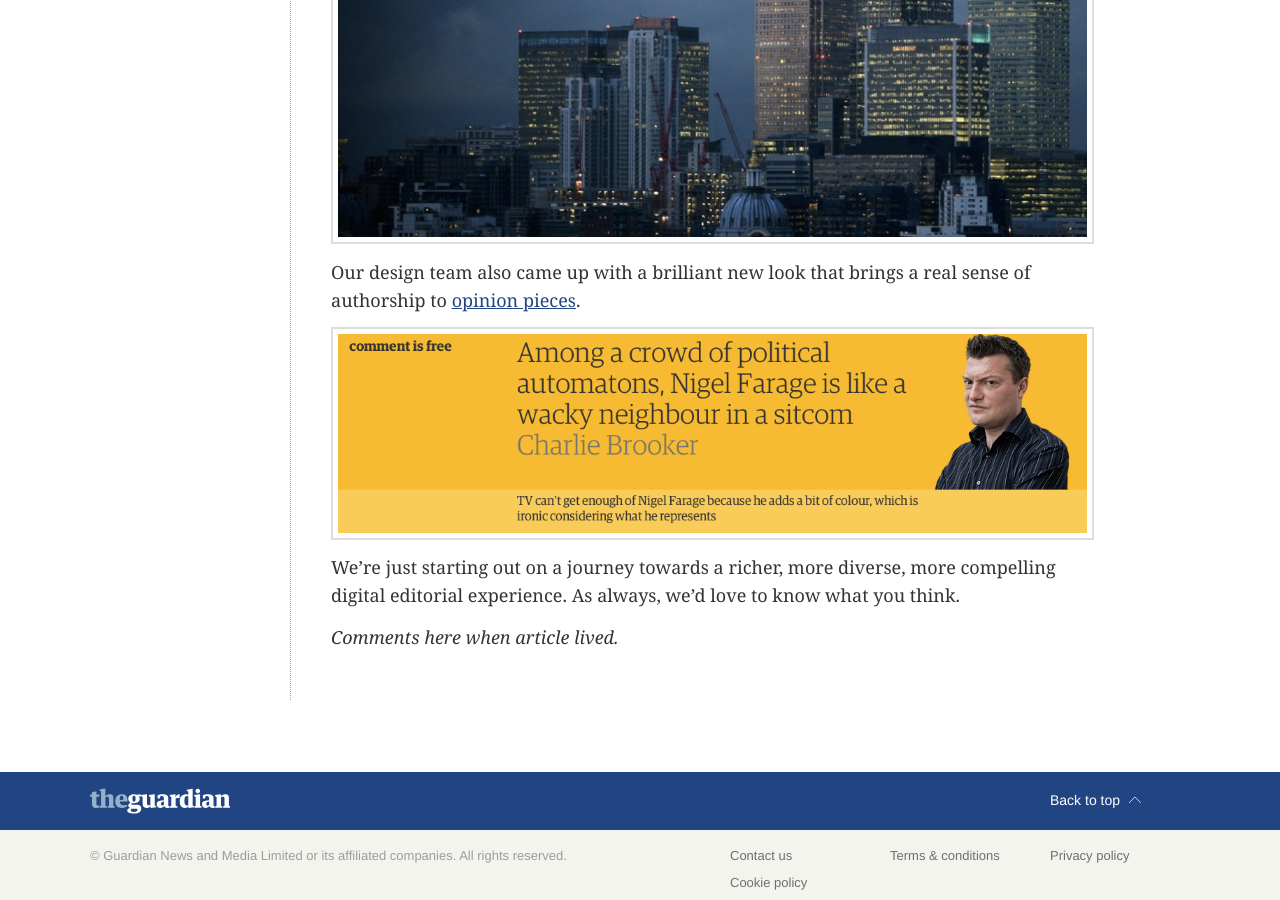
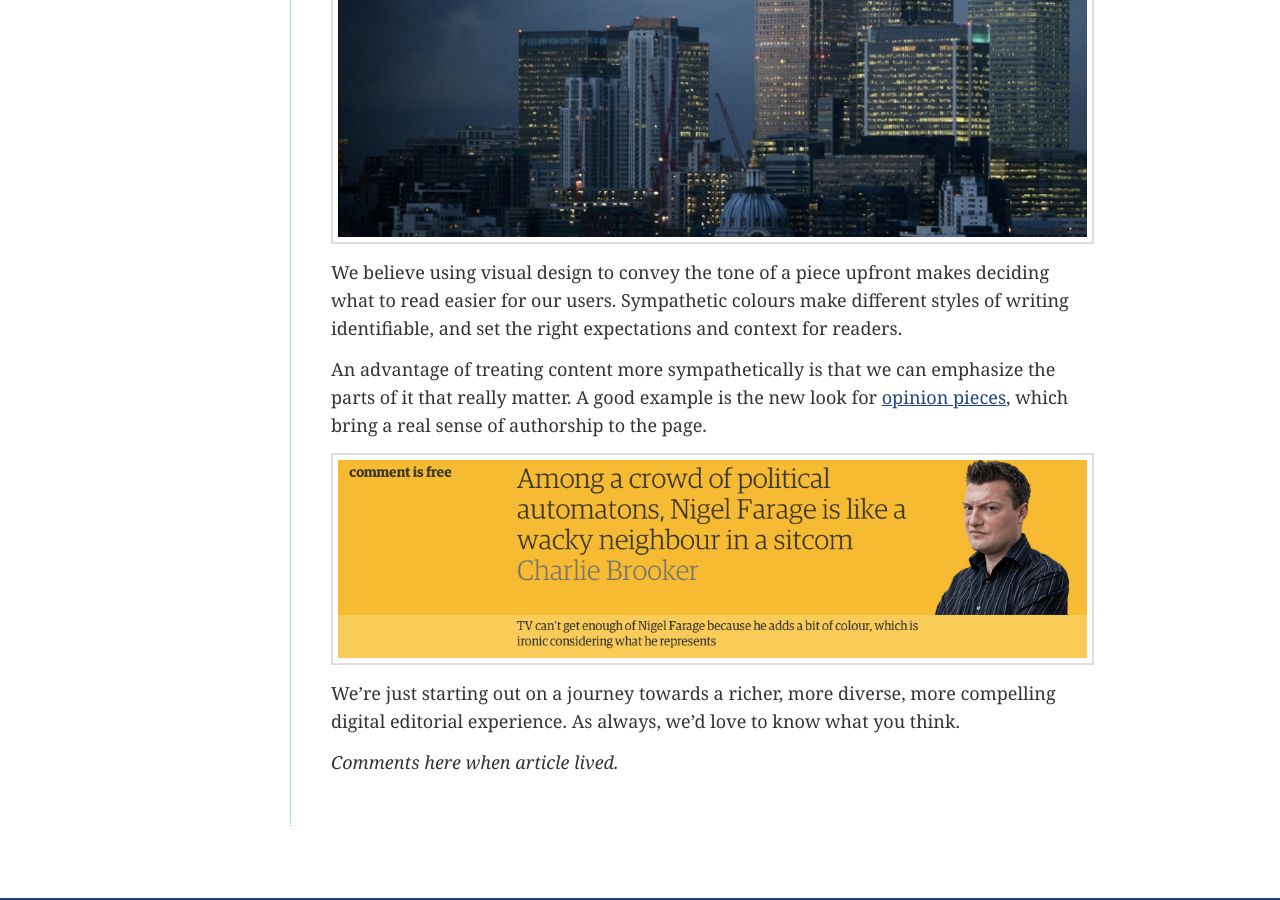
Before and after one commit to guardian/next, a Jekyll site: the page built from jekyll/_posts/2014-06-07-bison.md, in a window 1280 px wide and 900 px high, scrolled down 3626 px. Built offline with Jekyll 4.4.1, drawn with Linux system fonts in a browser that asks for light colours; some web fonts are replaced; Markdown is read by kramdown in place of the engine named in the settings; comment, search, counter and statistics services are not loaded.

Commit message:
haley feedback

```diff
--- a/jekyll/_posts/2014-06-07-bison.md
+++ b/jekyll/_posts/2014-06-07-bison.md
@@ -51,7 +51,9 @@
 
 <img src="/assets/images/bison/city.png" style="width:100%;margin:10px 0;padding:5px;border:2px solid #ddd;" />
 
-Our design team also came up with a brilliant new look that brings a real sense of authorship to [opinion pieces](http://www.theguardian.com/tone/comment).
+We believe using visual design to convey the tone of a piece upfront makes deciding what to read easier for our users. Sympathetic colours make different styles of writing identifiable, and set the right expectations and context for readers.
+
+An advantage of treating content more sympathetically is that we can emphasize the parts of it that really matter. A good example is the new look for [opinion pieces](http://www.theguardian.com/tone/comment), which bring a real sense of authorship to the page.
 
 <img src="/assets/images/bison/comment.png" style="width:100%;margin:10px 0;padding:5px;border:2px solid #ddd;" />
 
```
